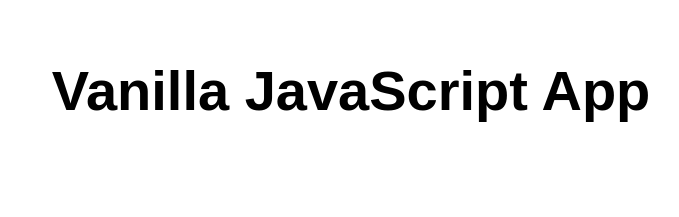
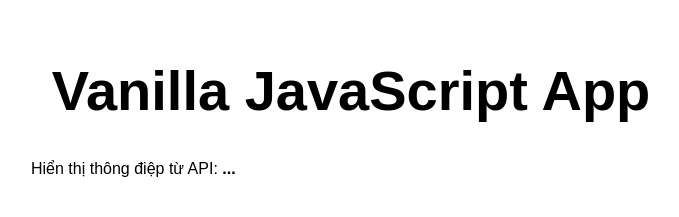
Before and after one commit to backhmt-humg/my-fist-static-site, a plain HTML site: page index.html in a window 1280 px wide. Shown: the whole page, without its empty margins (289-968 px from the left). Drawn offline with Linux system fonts and the light colour scheme.

Commit message:
Chuẩn bị hiển thị thông điệp từ Azure API

```diff
--- a/index.html
+++ b/index.html
@@ -11,6 +11,7 @@
 <body>
   <main>
     <h1>Vanilla JavaScript App</h1>
+    <p>Hiển thị thông điệp từ API: <strong id="name">...</strong></p>
   </main>
 </body>
 
```
